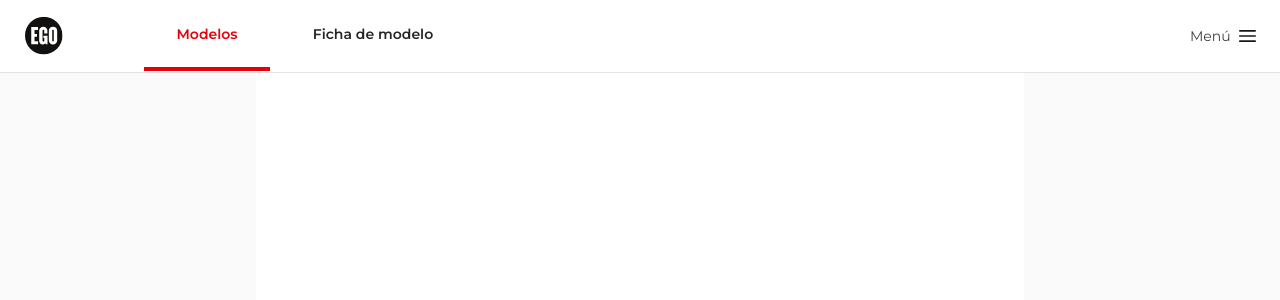
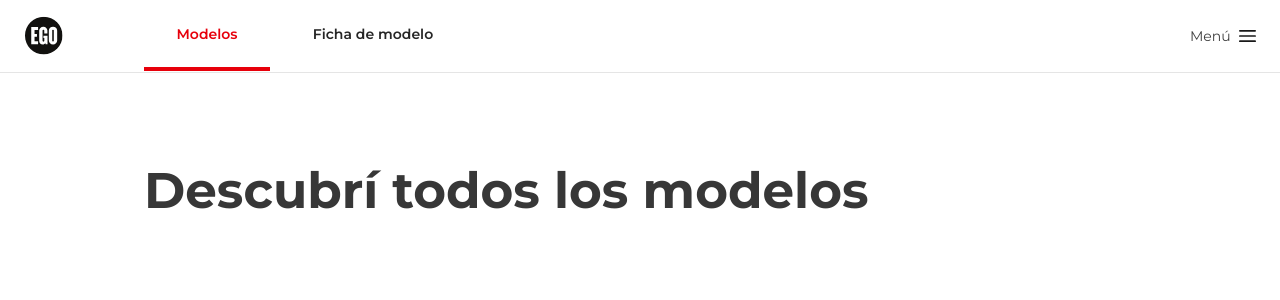
Before and after one commit to emanuelpps/ego-agency-challenge-EP, a Next.js app: page / in a window 1280 px wide. Shown: the top 300 px of the page. Built offline with nearby package versions, Linux system fonts and the light colour scheme.

Commit message:
feat: add CarsHeader component and adjust main page structure

```diff
--- a/app/globals.css
+++ b/app/globals.css
@@ -7,8 +7,7 @@
 
 @media (prefers-color-scheme: dark) {
   :root {
-    --background: #0a0a0a;
-    --foreground: #ededed;
+    --background: #ffffff ;
   }
 }
 
@@ -18,3 +17,11 @@ body {
   color: var(--foreground);
   font-family: var(--font-sans);
 }
+
+h1{
+  font-family: var(--font-sans);
+  font-weight: 700;
+  font-size: 3.125rem;
+  color: #373737;
+;
+}
--- a/app/page.tsx
+++ b/app/page.tsx
@@ -1,7 +1,9 @@
+import CarsHeader from "@/features/cars/components/list/CarsHeader";
+
 export default function Home() {
   return (
-    <div className="flex items-center justify-center min-h-screen font-sans bg-zinc-50 dark:bg-white">
-      <main className="flex flex-col items-center justify-between w-full max-w-3xl min-h-screen px-16 py-32 bg-white dark:bg-white sm:items-start"></main>
-    </div>
+    <main className="max-w-5xl min-h-screen px-4 pt-20 mx-auto">
+      <CarsHeader />
+    </main>
   );
 }
--- a/features/cars/components/list/CarsHeader.tsx
+++ b/features/cars/components/list/CarsHeader.tsx
@@ -0,0 +1,11 @@
+import React from 'react';
+
+const CarsHeader: React.FC = () => {
+    return (
+        <header className="cars-header">
+            <h1>Descubrí todos los modelos</h1>
+        </header>
+    );
+};
+
+export default CarsHeader;
```
